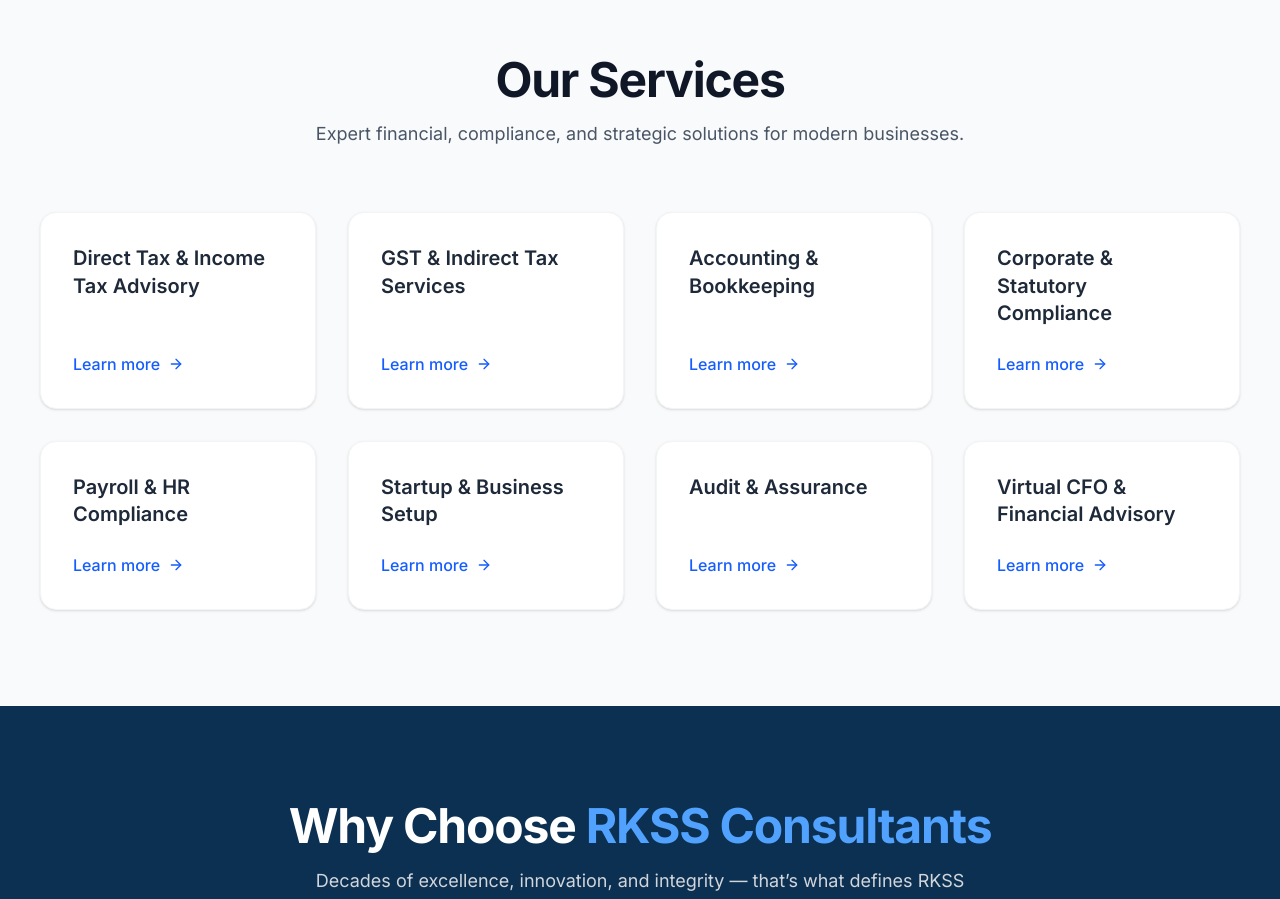
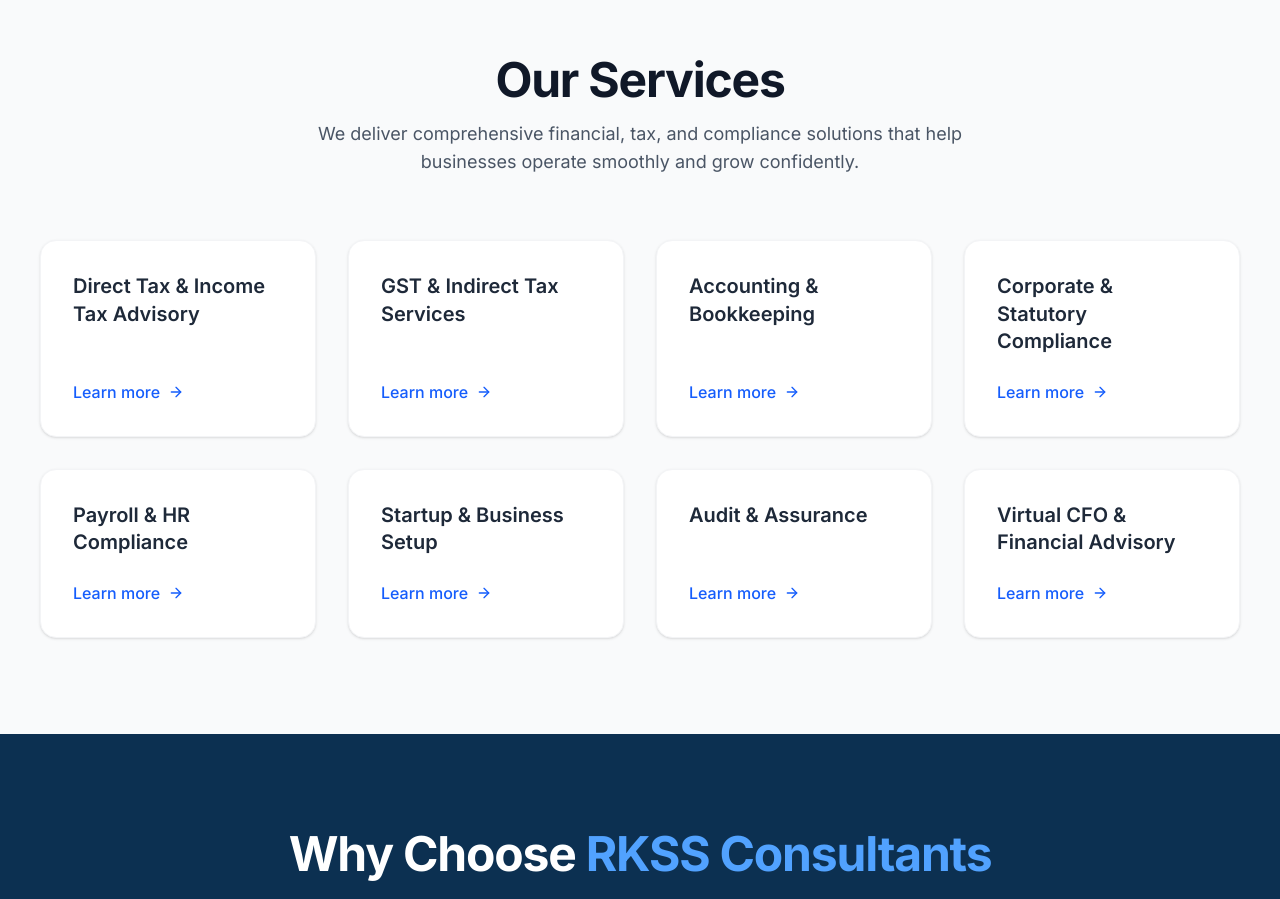
Before and after one commit to rohankumar390/rkss-portfolio, a Next.js app: page / in a window 1280 px wide. Shown: the part 1000-1899 px from the top of the page. Built offline with nearby package versions, Linux system fonts and the light colour scheme.

Commit message:
replace text

```diff
--- a/src/components/ServicesPreview.tsx
+++ b/src/components/ServicesPreview.tsx
@@ -54,8 +54,7 @@
             Our Services
           </h2>
           <p className="mt-4 text-gray-600 text-lg max-w-2xl mx-auto">
-            Expert financial, compliance, and strategic solutions for modern
-            businesses.
+            We deliver comprehensive financial, tax, and compliance solutions that help businesses operate smoothly and grow confidently.
           </p>
         </div>
 
```
